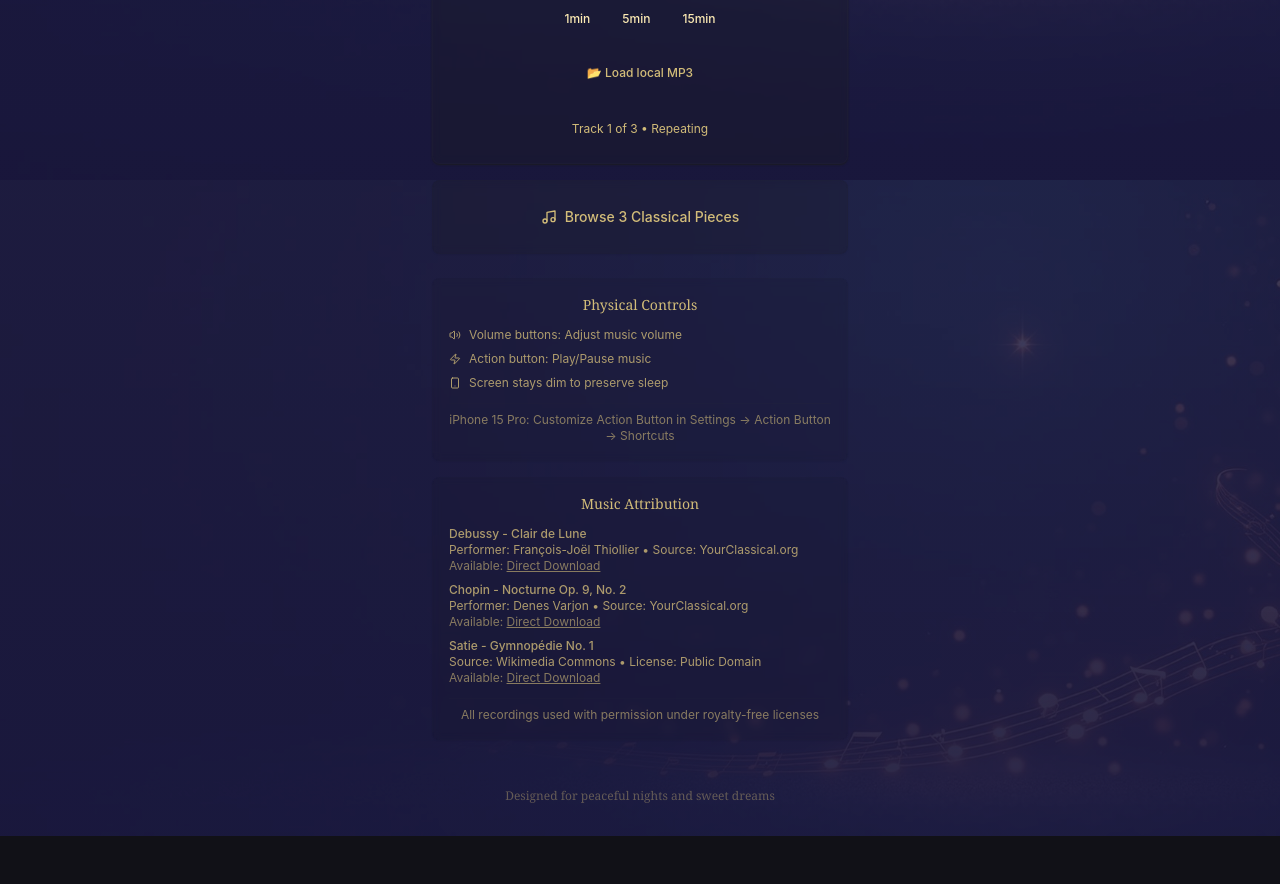
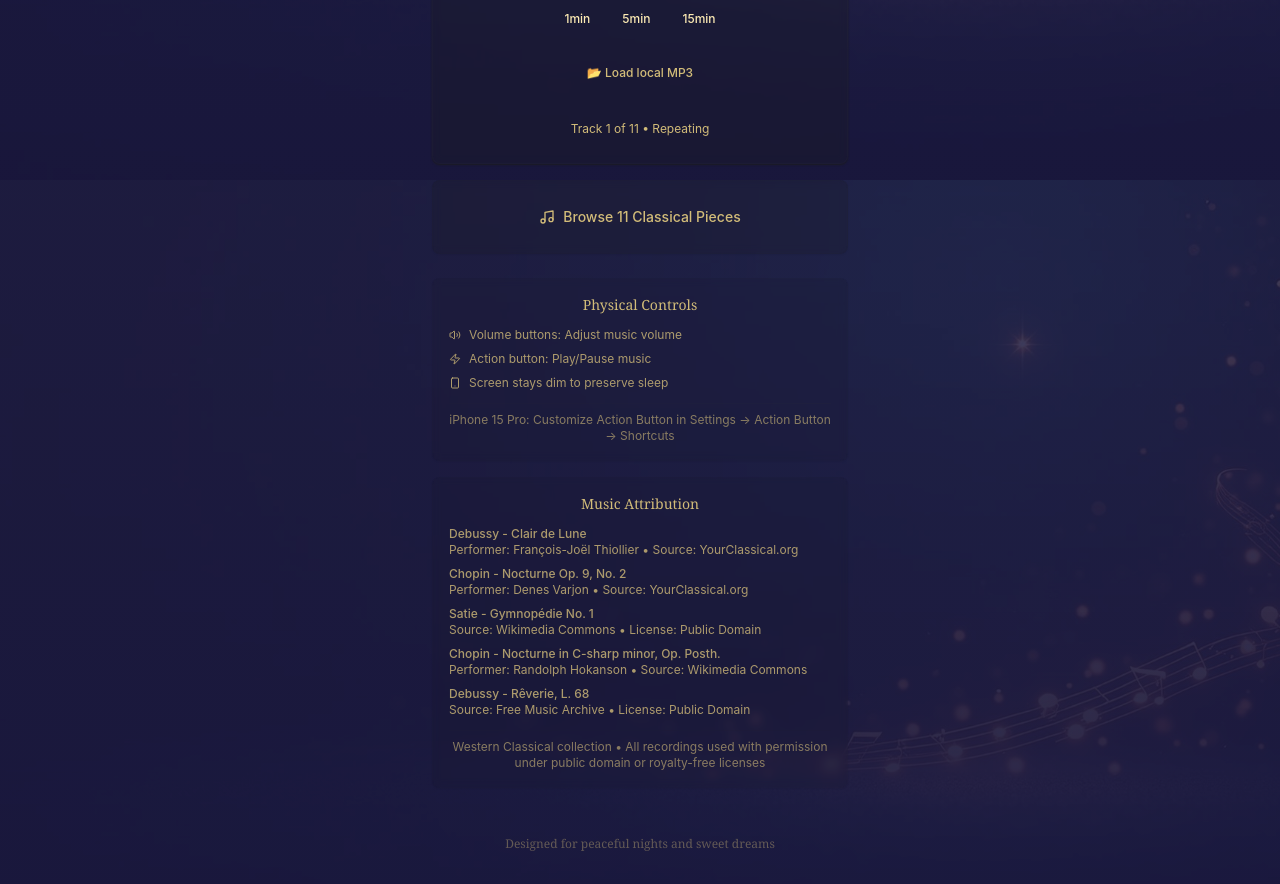
Before and after one commit to fredjhoffmann/amadeus-app, a React (Vite) app: page / in a window 1280 px wide. Shown: the part 620-1504 px from the top of the page. Before the commit the page ends 1456 px from the top, so only its background shows below. Built offline with nearby package versions, Linux system fonts and the light colour scheme.

Commit message:
Add Western Classical tracks
Populate the app with the provided Western Classical music tracks, including composer and piece information. Ensure correct author attribution for each track.

```diff
--- a/src/components/Attribution.tsx
+++ b/src/components/Attribution.tsx
@@ -7,29 +7,66 @@ export const Attribution: React.FC = () => {
       <div className="p-4 space-y-3">
         <h4 className="text-sm font-serif text-muted-foreground text-center">Music Attribution</h4>
 
-        <div className="text-xs text-muted-foreground/80 space-y-2">
+        <div className="text-xs text-muted-foreground/80 space-y-2 max-h-48 overflow-y-auto">
           <div>
             <p className="font-medium">Debussy - Clair de Lune</p>
             <p>Performer: François-Joël Thiollier • Source: YourClassical.org</p>
-            <p className="text-muted-foreground/60">Available: <a href="https://download.stream.publicradio.org/podcast/minnesota/classical/programs/free-downloads/2017/02/13/daily_download_20170213_128.mp3" target="_blank" rel="noopener" className="underline hover:text-primary">Direct Download</a></p>
           </div>
 
           <div>
             <p className="font-medium">Chopin - Nocturne Op. 9, No. 2</p>
             <p>Performer: Denes Varjon • Source: YourClassical.org</p>
-            <p className="text-muted-foreground/60">Available: <a href="https://download.stream.publicradio.org/podcast/minnesota/classical/programs/free-downloads/2016/02/04/daily_download_20160204_128.mp3" target="_blank" rel="noopener" className="underline hover:text-primary">Direct Download</a></p>
           </div>
 
           <div>
             <p className="font-medium">Satie - Gymnopédie No. 1</p>
             <p>Source: Wikimedia Commons • License: Public Domain</p>
-            <p className="text-muted-foreground/60">Available: <a href="https://upload.wikimedia.org/wikipedia/commons/2/2e/Satie_Gymnopedie_No_1.ogg" target="_blank" rel="noopener" className="underline hover:text-primary">Direct Download</a></p>
+          </div>
+
+          <div>
+            <p className="font-medium">Chopin - Nocturne in C-sharp minor, Op. Posth.</p>
+            <p>Performer: Randolph Hokanson • Source: Wikimedia Commons</p>
+          </div>
+
+          <div>
+            <p className="font-medium">Debussy - Rêverie, L. 68</p>
+            <p>Source: Free Music Archive • License: Public Domain</p>
+          </div>
+
+          <div>
+            <p className="font-medium">Schumann - Träumerei, Op. 15 No. 7</p>
+            <p>Source: Wikimedia Commons • License: Public Domain</p>
+          </div>
+
+          <div>
+            <p className="font-medium">Ravel - Pavane pour une infante défunte</p>
+            <p>Performer: Vadim Chaimovich • Source: Wikimedia Commons</p>
+          </div>
+
+          <div>
+            <p className="font-medium">Field - Nocturne No. 5 in B-flat major</p>
+            <p>Source: Free Music Archive • License: Public Domain</p>
+          </div>
+
+          <div>
+            <p className="font-medium">Liszt - Consolation No. 3 in D-flat major</p>
+            <p>Performer: Martha Goldstein • Source: Wikimedia Commons</p>
+          </div>
+
+          <div>
+            <p className="font-medium">Beethoven - Moonlight Sonata (1st Movement)</p>
+            <p>Performer: Paul Pitman • Source: Wikimedia Commons</p>
+          </div>
+
+          <div>
+            <p className="font-medium">Mendelssohn - Song Without Words, Op. 30 No. 6</p>
+            <p>Performer: Gregor Quendel • Source: Free Music Archive</p>
           </div>
         </div>
 
         <div className="pt-2 border-t border-border/10">
           <p className="text-xs text-muted-foreground/60 text-center">
-            All recordings used with permission under royalty-free licenses
+            Western Classical collection • All recordings used with permission under public domain or royalty-free licenses
           </p>
         </div>
       </div>
--- a/src/components/MusicPlayer.tsx
+++ b/src/components/MusicPlayer.tsx
@@ -33,7 +33,7 @@ const classicalTracks: Track[] = [
     license: 'Public Radio Download'
   },
   {
-    id: 'chopin-nocturne',
+    id: 'chopin-nocturne-op9',
     title: 'Nocturne in E-flat major, Op. 9, No. 2',
     composer: 'Frédéric Chopin',
     duration: '4:30',
@@ -58,6 +58,118 @@ const classicalTracks: Track[] = [
     ],
     performer: 'Public Domain Performance',
     source: 'Wikimedia Commons',
+    license: 'Public Domain'
+  },
+  {
+    id: 'chopin-nocturne-cs-minor',
+    title: 'Nocturne in C-sharp minor, Op. Posth.',
+    composer: 'Frédéric Chopin',
+    duration: '4:45',
+    url: '/audio/chopin-nocturne-cs-minor.mp3',
+    sources: [
+      { type: 'audio/ogg', src: 'https://upload.wikimedia.org/wikipedia/commons/9/9e/Frederic_Chopin_-_Nocturne_in_C-sharp_minor.ogg' },
+      { type: 'audio/mpeg', src: '/audio/chopin-nocturne-cs-minor.mp3' }
+    ],
+    performer: 'Randolph Hokanson',
+    source: 'Wikimedia Commons',
+    license: 'Public Domain'
+  },
+  {
+    id: 'debussy-reverie',
+    title: 'Rêverie, L. 68',
+    composer: 'Claude Debussy',
+    duration: '4:20',
+    url: '/audio/debussy-reverie.mp3',
+    sources: [
+      { type: 'audio/mpeg', src: 'https://freemusicarchive.org/track/debussy-reverie/stream/' },
+      { type: 'audio/mpeg', src: '/audio/debussy-reverie.mp3' }
+    ],
+    performer: 'Public Domain Performance',
+    source: 'Free Music Archive',
+    license: 'Public Domain'
+  },
+  {
+    id: 'schumann-traumerei',
+    title: 'Träumerei, Op. 15 No. 7',
+    composer: 'Robert Schumann',
+    duration: '2:30',
+    url: '/audio/schumann-traumerei.mp3',
+    sources: [
+      { type: 'audio/ogg', src: 'https://upload.wikimedia.org/wikipedia/commons/3/3e/Schumann_Traumerei.ogg' },
+      { type: 'audio/mpeg', src: '/audio/schumann-traumerei.mp3' }
+    ],
+    performer: 'Public Domain Performance',
+    source: 'Wikimedia Commons',
+    license: 'Public Domain'
+  },
+  {
+    id: 'ravel-pavane',
+    title: 'Pavane pour une infante défunte',
+    composer: 'Maurice Ravel',
+    duration: '6:30',
+    url: '/audio/ravel-pavane.mp3',
+    sources: [
+      { type: 'audio/ogg', src: 'https://upload.wikimedia.org/wikipedia/commons/d/d0/Maurice_Ravel_-_Pavane_pour_une_infante_defunte.ogg' },
+      { type: 'audio/mpeg', src: '/audio/ravel-pavane.mp3' }
+    ],
+    performer: 'Vadim Chaimovich',
+    source: 'Wikimedia Commons',
+    license: 'Public Domain'
+  },
+  {
+    id: 'field-nocturne-5',
+    title: 'Nocturne No. 5 in B-flat major',
+    composer: 'John Field',
+    duration: '4:15',
+    url: '/audio/field-nocturne-5.mp3',
+    sources: [
+      { type: 'audio/mpeg', src: 'https://freemusicarchive.org/track/john-field-nocturne-no-5/stream/' },
+      { type: 'audio/mpeg', src: '/audio/field-nocturne-5.mp3' }
+    ],
+    performer: 'Public Domain Performance',
+    source: 'Free Music Archive',
+    license: 'Public Domain'
+  },
+  {
+    id: 'liszt-consolation-3',
+    title: 'Consolation No. 3 in D-flat major',
+    composer: 'Franz Liszt',
+    duration: '4:00',
+    url: '/audio/liszt-consolation-3.mp3',
+    sources: [
+      { type: 'audio/ogg', src: 'https://upload.wikimedia.org/wikipedia/commons/b/b6/Liszt_consolation_3_db.ogg' },
+      { type: 'audio/mpeg', src: '/audio/liszt-consolation-3.mp3' }
+    ],
+    performer: 'Martha Goldstein',
+    source: 'Wikimedia Commons',
+    license: 'Public Domain'
+  },
+  {
+    id: 'beethoven-moonlight',
+    title: 'Moonlight Sonata (1st Movement), Op. 27 No. 2',
+    composer: 'Ludwig van Beethoven',
+    duration: '5:30',
+    url: '/audio/beethoven-moonlight.mp3',
+    sources: [
+      { type: 'audio/ogg', src: 'https://upload.wikimedia.org/wikipedia/commons/6/6f/Ludwig_van_Beethoven_-_sonata_no._14_in_c_sharp_minor_%27moonlight%27%2C_op._27_no._2_-_i._adagio_sostenuto.ogg' },
+      { type: 'audio/mpeg', src: '/audio/beethoven-moonlight.mp3' }
+    ],
+    performer: 'Paul Pitman',
+    source: 'Wikimedia Commons',
+    license: 'Public Domain'
+  },
+  {
+    id: 'mendelssohn-song-without-words',
+    title: 'Song Without Words, Op. 30 No. 6 (Venetian Boat Song)',
+    composer: 'Felix Mendelssohn',
+    duration: '2:45',
+    url: '/audio/mendelssohn-song-without-words.mp3',
+    sources: [
+      { type: 'audio/mpeg', src: 'https://freemusicarchive.org/track/mendelssohn-venetian-boat-song-op-30-no-6/stream/' },
+      { type: 'audio/mpeg', src: '/audio/mendelssohn-song-without-words.mp3' }
+    ],
+    performer: 'Gregor Quendel',
+    source: 'Free Music Archive',
     license: 'Public Domain'
   }
 ];
```
